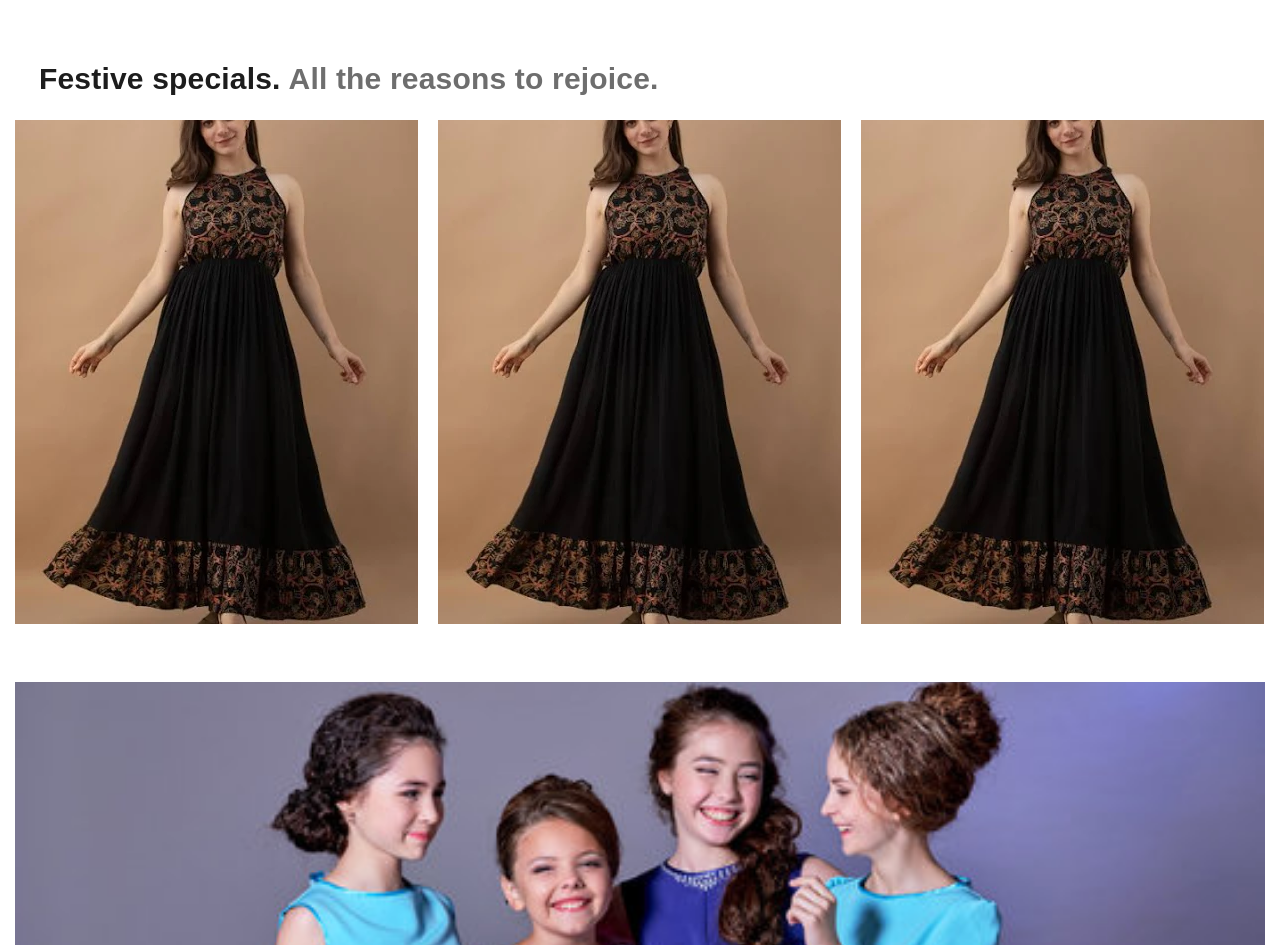
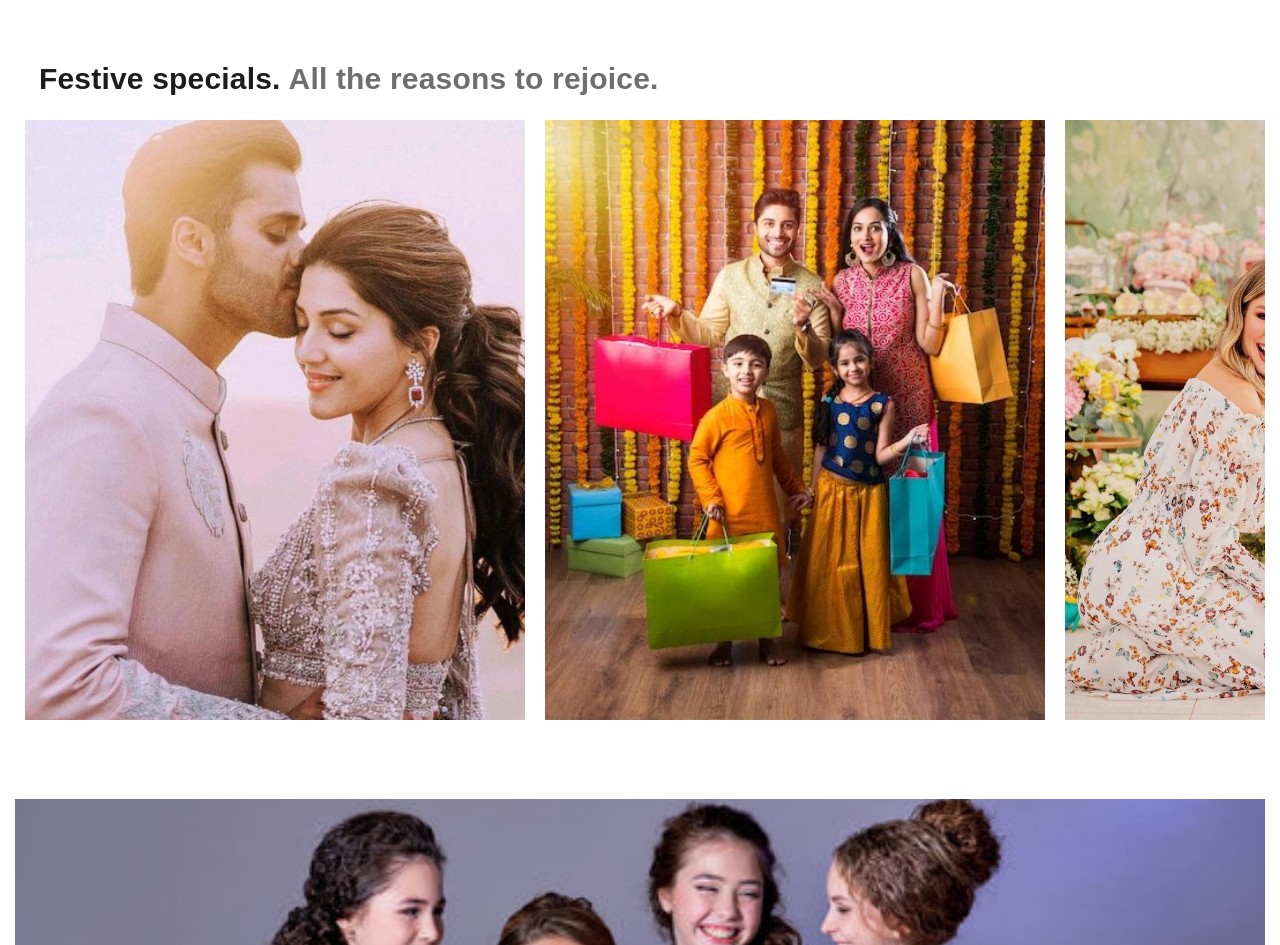
Before and after one commit to Sumu004/wepandas, a plain HTML site: page index.html in a window 1280 px wide. Shown: the part 4240-5185 px from the top of the page. Drawn offline with Linux system fonts and the light colour scheme.

Commit message:
deplaying website

```diff
--- a/index.html
+++ b/index.html
@@ -206,19 +206,19 @@
 
         <div class="horizontal-scroll-2">
             <div class="section-2">
-                <img src="product-images\f1img.webp" alt="Image 1">
+                <img src="display-images/ph cou 1.jpg" alt="Image 1">
             </div>
             <div class="section-2">
-                <img src="product-images\f1img.webp" alt="Image 2">
+                <img src="display-images/ph fam 4.jpg" alt="Image 2">
             </div>
             <div class="section-2">
-                <img src="product-images\f1img.webp" alt="Image 3">
+                <img src="display-images/ph fam 7.jpg" alt="Image 3">
             </div>
             <div class="section-2">
-                <img src="product-images\f1img.webp" alt="Image 4">
+                <img src="display-images/ph kid 3.jpg" alt="Image 4">
             </div>
             <div class="section-2">
-                <img src="product-images\f1img.webp" alt="Image 3">
+                <img src="display-images" alt="Image 3">
             </div>
             <div class="section-2">
                 <img src="product-images\f1img.webp" alt="Image 4">
--- a/style.css
+++ b/style.css
@@ -165,11 +165,12 @@ body{
   width: 200px; /* Adjust the width as needed */
   height: 200px; /* Adjust the height as needed */
   margin-right: 20px; /* Adjust the margin as needed */
+
 }
 
 .section-1 img {
-  width: 100%;
-  height: 100%;
+  width: 500px;
+  height: 600px;
   object-fit: cover;
 }
 
@@ -189,12 +190,13 @@ body{
 .section-2 {
   flex: 0 0 auto;
  aspect-ratio: auto 400/500;
-  margin-right: 20px; /* Adjust the margin as needed */
+  margin-right: 10px;
+  margin-left: 10px;
 }
 
 .section-2 img {
-  width: 100%;
-  height: 100%;
+  width: 500px;
+  height: 600px;
   object-fit: cover;
 }
 
```
